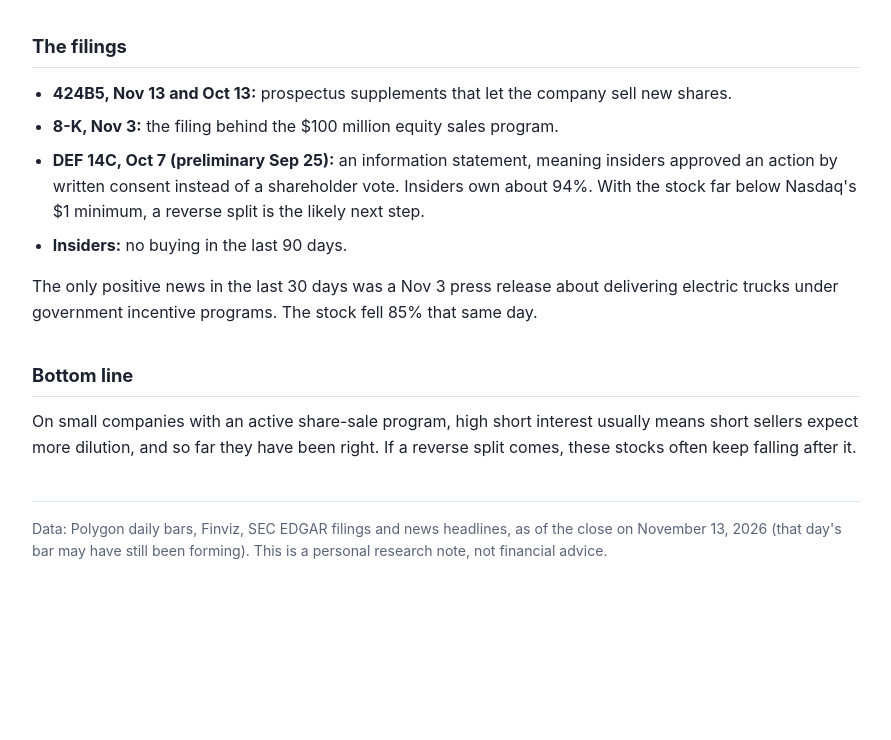
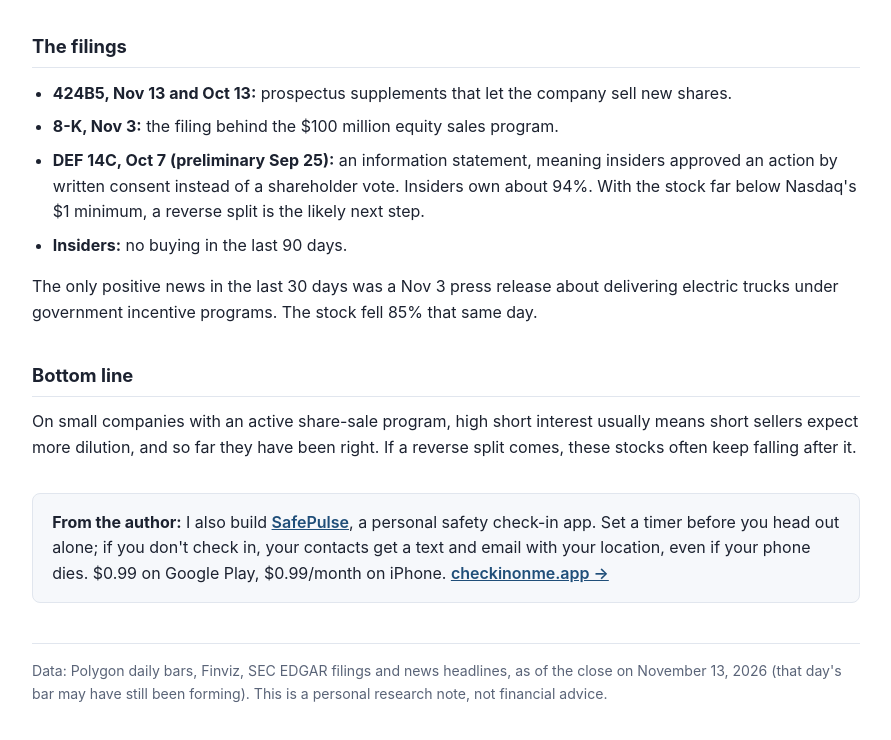
Before and after one commit to slufoot80/slufoot80.github.io, a plain HTML site: page stocks/cenn.html in a window 1280 px wide. Shown: the part 1251-1991 px from the top of the page, without its empty margins (194-1085 px from the left). Before the commit the page ends 1892 px from the top, so only its background shows below. Drawn offline with Linux system fonts and the light colour scheme.

Commit message:
CENN page: add checkinonme.app link
Co-Authored-By: Claude Opus 5.5 <noreply@anthropic.com>

```diff
--- a/stocks/cenn.html
+++ b/stocks/cenn.html
@@ -42,6 +42,8 @@
   tr:last-child td { border-bottom: none; }
   .neg { color: var(--bad); } .pos { color: var(--good); }
   ol, ul { margin: 0 0 1rem 1.3rem; } li { margin-bottom: 0.5rem; }
+  .promo { background: var(--card); border: 1px solid var(--rule); border-radius: 8px; padding: 1rem 1.2rem; margin-top: 2rem; }
+  .promo a { color: var(--accent); font-weight: 600; }
   .note { color: var(--muted); font-size: 0.88rem; margin-top: 2.5rem; border-top: 1px solid var(--rule); padding-top: 1rem; }
 </style>
 </head>
@@ -98,6 +100,10 @@
 <h2>Bottom line</h2>
 <p>On small companies with an active share-sale program, high short interest usually means short sellers expect more dilution, and so far they have been right. If a reverse split comes, these stocks often keep falling after it.</p>
 
+<div class="promo">
+  <strong>From the author:</strong> I also build <a href="https://checkinonme.app/">SafePulse</a>, a personal safety check-in app. Set a timer before you head out alone; if you don't check in, your contacts get a text and email with your location, even if your phone dies. $0.99 on Google Play, $0.99/month on iPhone. <a href="https://checkinonme.app/">checkinonme.app &rarr;</a>
+</div>
+
 <p class="note">Data: Polygon daily bars, Finviz, SEC EDGAR filings and news headlines, as of the close on November 13, 2026 (that day's bar may have still been forming). This is a personal research note, not financial advice.</p>
 
 </div>
```
